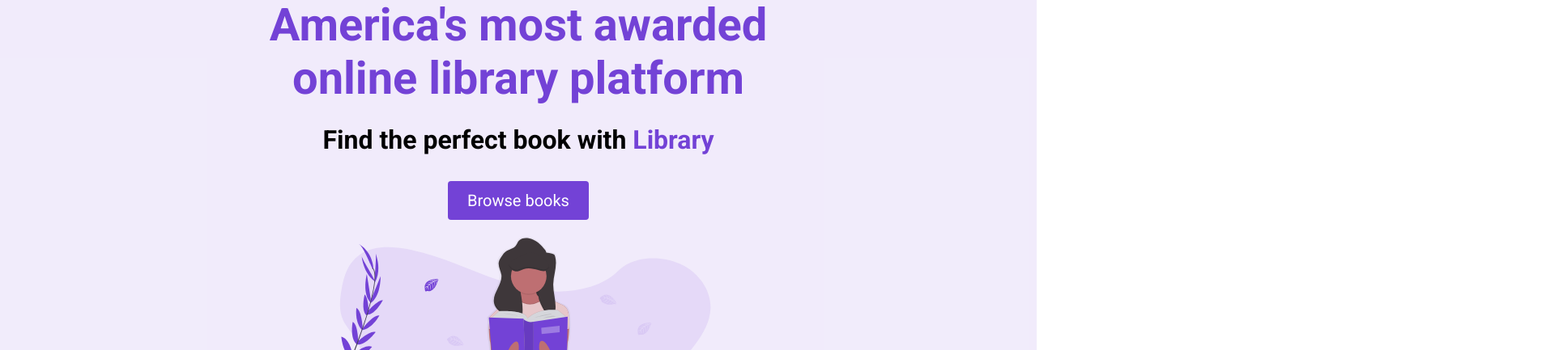
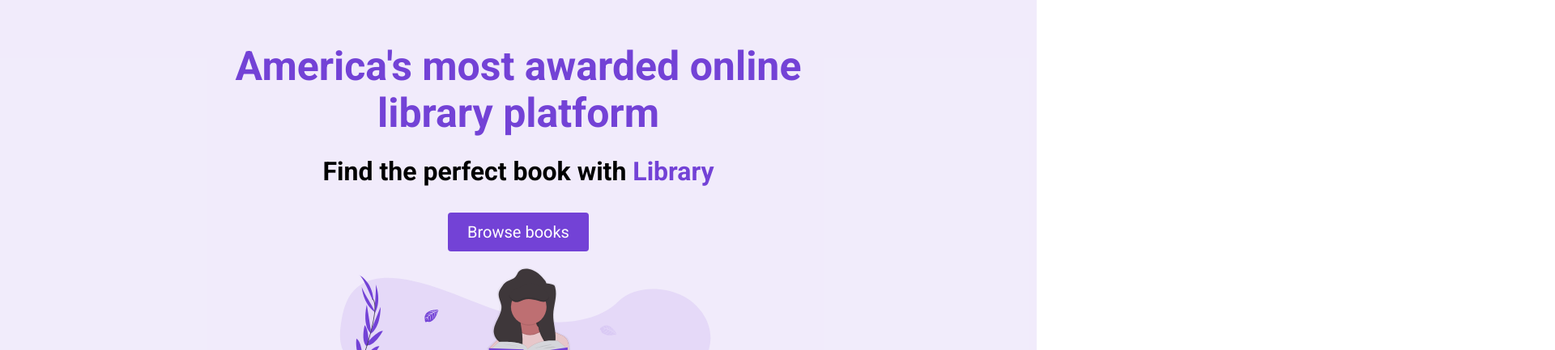
Before and after one commit to nicholasaguirre/ecom-website, a plain HTML site: page index.html in a window 1280 px wide. Shown: the part 183-616 px from the top of the page at 81% size, 1920 px wide, since content can reach past the window. Drawn offline with Linux system fonts and the light colour scheme.

Commit message:
finishing touches

```diff
--- a/styles.css
+++ b/styles.css
@@ -107,6 +107,8 @@ li {
     justify-content: center;
     align-items: center;
     visibility: hidden;
+    opacity: 0;
+    transform: translate(100%);
 }
 
 .menu--open {
@@ -175,10 +177,12 @@ header {
 }
 
 h1 {
-    font-size: 56px;
+    font-size: 50px;
     color: #7342d6;
     margin-bottom: 24px;
     text-align: center;
+    padding-top: 56px;
+
 }
 
 h2 {
```
